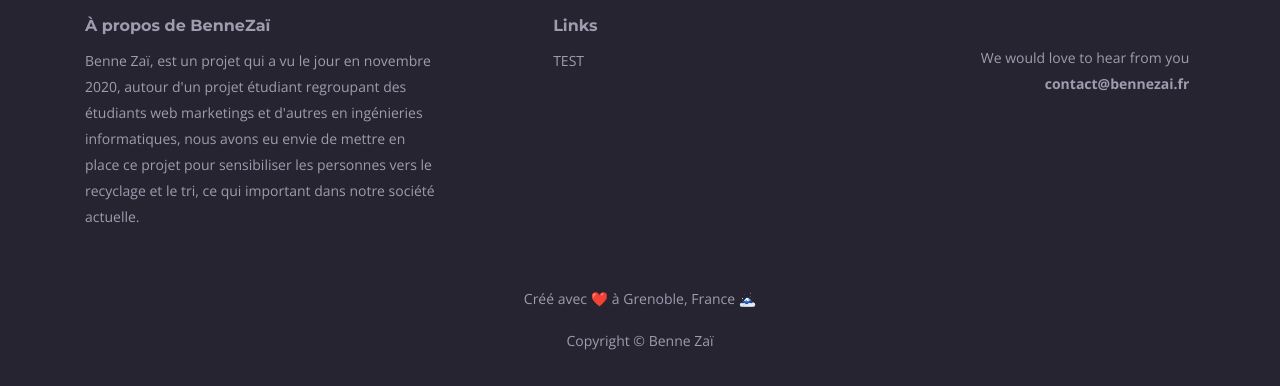
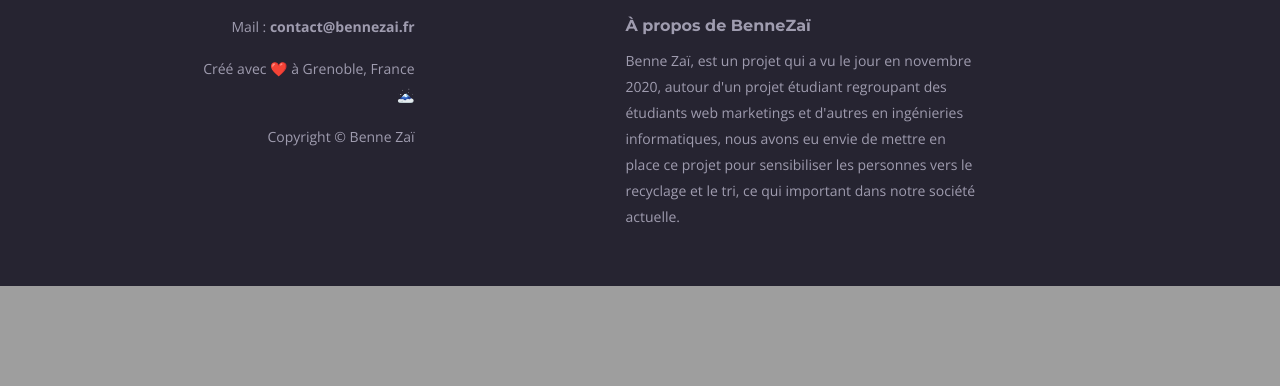
Before and after one commit to Axsiow/BenneZai, a PHP site: page / in a window 1280 px wide. Shown: the part 872-1258 px from the top of the page. After the commit the page ends 1158 px from the top, so only its background shows below. Run offline with PHP 8.4, Linux system fonts and the light colour scheme.

Commit message:
switch footer

```diff
--- a/index.html
+++ b/index.html
@@ -112,62 +112,21 @@
         <div class="container">
             <div class="row">
                 <div class="col-lg-12">
+					<div class="footer-col third">
+                        <p class="p-small">Mail : <a href="mailto:contact@bennezai.fr"><strong>contact@bennezai.fr</strong></a></p>
+						<p class="p-small">Créé avec ❤️️ à Grenoble, France 🗻</p>
+						<p class="p-small">Copyright © <a href="#">Benne Zaï</a></p>
+					</div> <!-- end of footer-col -->
                     <div class="footer-col first">
                         <h6>À propos de BenneZaï</h6>
                         <p class="p-small">Benne Zaï, est un projet qui a vu le jour en novembre 2020, autour d'un projet étudiant regroupant des étudiants web marketings et d'autres en ingénieries informatiques, nous avons eu envie de mettre en place ce projet pour sensibiliser les personnes vers le recyclage et le tri, ce qui important dans notre société actuelle.</p>
                     </div> <!-- end of footer-col -->
-                    <div class="footer-col second">
-                        <h6>Links</h6>
-                        <ul class="list-unstyled li-space-lg p-small"><a href="test.html">TEST</a>
-                        </ul>
-                    </div> <!-- end of footer-col -->
-                    <div class="footer-col third">
-                        <span class="fa-stack">
-                            <a href="#your-link">
-                                <i class="fas fa-circle fa-stack-2x"></i>
-                                <i class="fab fa-facebook-f fa-stack-1x"></i>
-                            </a>
-                        </span>
-                        <span class="fa-stack">
-                            <a href="#your-link">
-                                <i class="fas fa-circle fa-stack-2x"></i>
-                                <i class="fab fa-twitter fa-stack-1x"></i>
-                            </a>
-                        </span>
-                        <span class="fa-stack">
-                            <a href="#your-link">
-                                <i class="fas fa-circle fa-stack-2x"></i>
-                                <i class="fab fa-pinterest-p fa-stack-1x"></i>
-                            </a>
-                        </span>
-                        <span class="fa-stack">
-                            <a href="#your-link">
-                                <i class="fas fa-circle fa-stack-2x"></i>
-                                <i class="fab fa-instagram fa-stack-1x"></i>
-                            </a>
-                        </span>
-                        <p class="p-small">We would love to hear from you <a href="mailto:contact@bennezai.fr"><strong>contact@bennezai.fr</strong></a></p>
-                    </div> <!-- end of footer-col -->
+
                 </div> <!-- end of col -->
             </div> <!-- end of row -->
         </div> <!-- end of container -->
     </div> <!-- end of footer -->
     <!-- end of footer -->
-
-
-    <!-- Copyright -->
-    <div class="copyright bg-dark-blue">
-        <div class="container">
-            <div class="row">
-                <div class="col-lg-12">
-					<p class="p-small">Créé avec ❤️️ à Grenoble, France 🗻</p>
-					<p class="p-small">Copyright © <a href="#">Benne Zaï</a></p>
-                </div> <!-- end of col -->
-            </div> <!-- enf of row -->
-        </div> <!-- end of container -->
-    </div> <!-- end of copyright -->
-    <!-- end of copyright -->
-
 
     <!-- Scripts -->
     <script src="ressources/js/jquery.min.js"></script> <!-- jQuery for Bootstrap's JavaScript plugins -->
--- a/ressources/css/styles.css
+++ b/ressources/css/styles.css
@@ -1246,6 +1246,11 @@ input[type='checkbox'] {
 	padding-bottom: 0.5rem;
 }
 
+.col-lg-12{
+	display: flex;
+	justify-content: space-around;
+}
+
 .footer a {
 	text-decoration: none;
 }
@@ -1995,8 +2000,8 @@ a:hover.back-to-top {
 
 	.footer .footer-col.third {
 		display: inline-block;
-		width: 14rem;
-		text-align: right;
+		width: 15rem;
+		text-align: left;
 		vertical-align: top;
 	}
 
```
